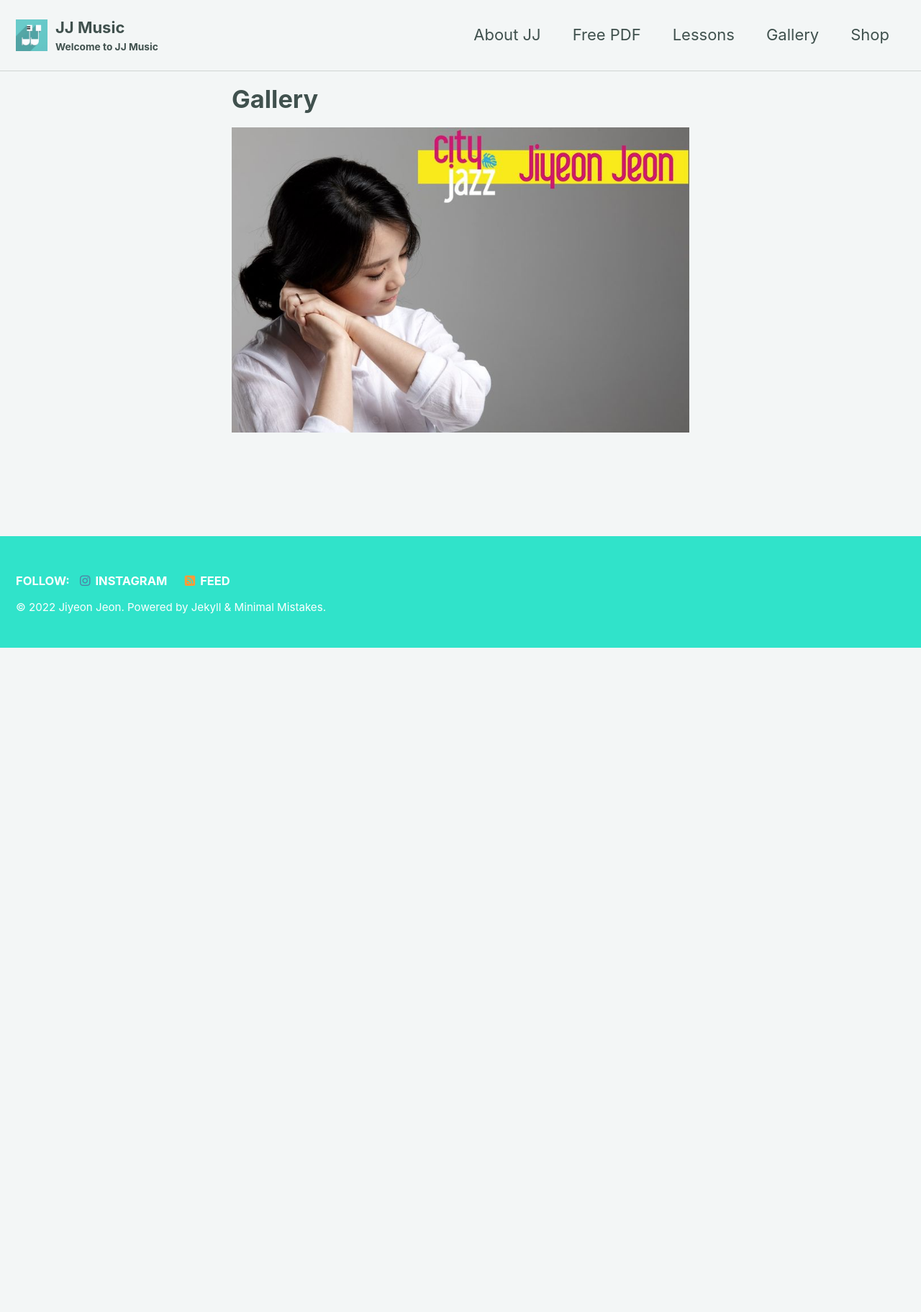
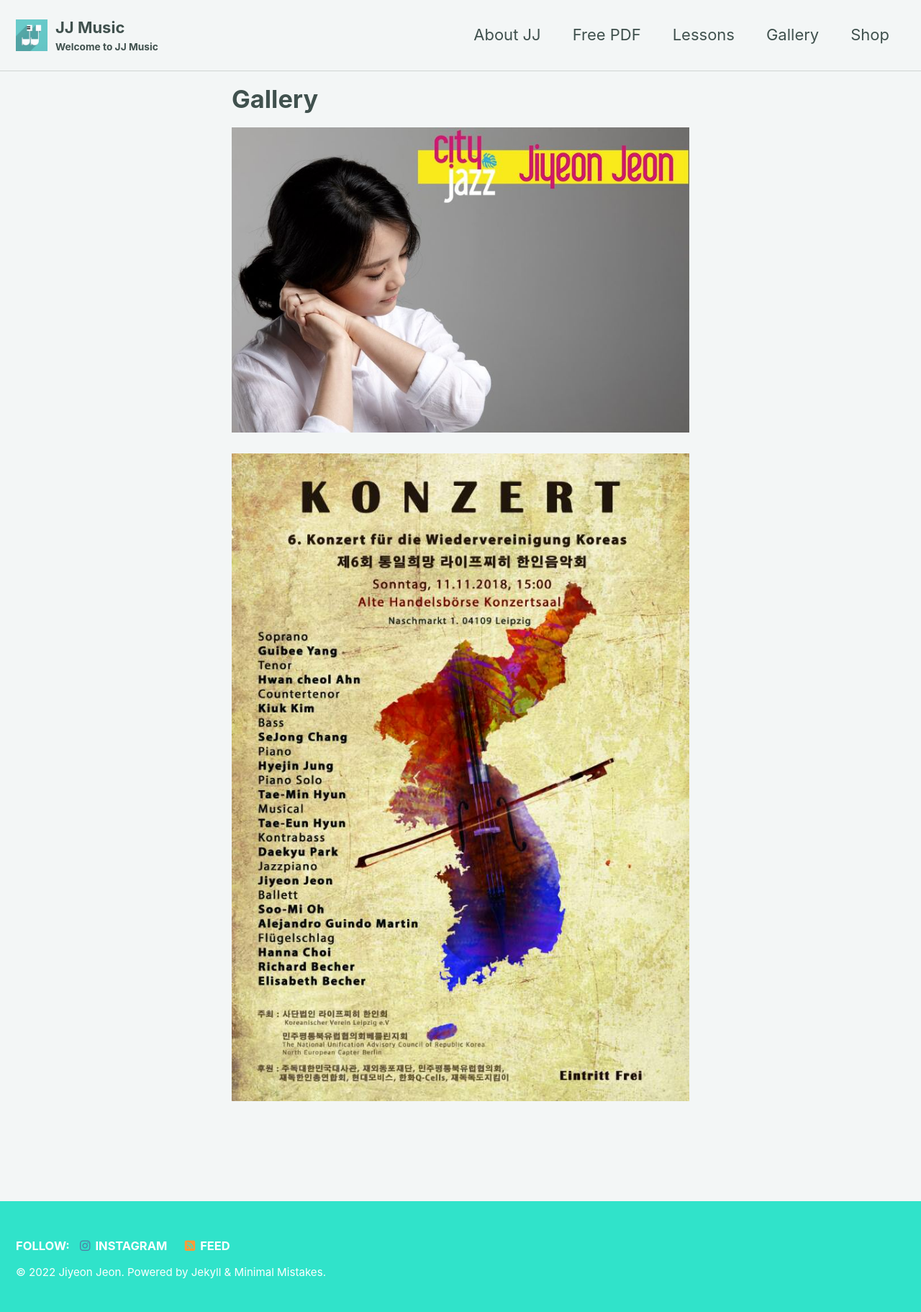
Before and after one commit to jjmusic-online/jjmusic-online.github.io, a Jekyll site: the page built from _pages/gallery.md, in a window 1280 px wide. Shown: the whole page at 72% size. Built offline with Jekyll 4.4.1, drawn with Linux system fonts in a browser that asks for light colours; cached includes are drawn as plain includes; nearby versions of some CDN libraries; before the commit the page ends 900 px from its top, so only the background shows below that.

Commit message:
Gallery Foto5

```diff
--- a/_pages/gallery.md
+++ b/_pages/gallery.md
@@ -6,3 +6,6 @@ permalink: /gallery/
 
 <img src="https://jjmusic-online.github.io/assets/images/photo4.jpg" alt="JJ Photo4"
 	title="Photo of JJ" style="min-width: 150px" />
+
+<img src="https://jjmusic-online.github.io/assets/images/photo5.jpg" alt="JJ Photo5"
+	title="Photo of JJ" style="min-width: 150px" />
```
Also changed, not shown: assets/images/photo5.jpg (renamed from assets/images/IMG_8612.jpg).
